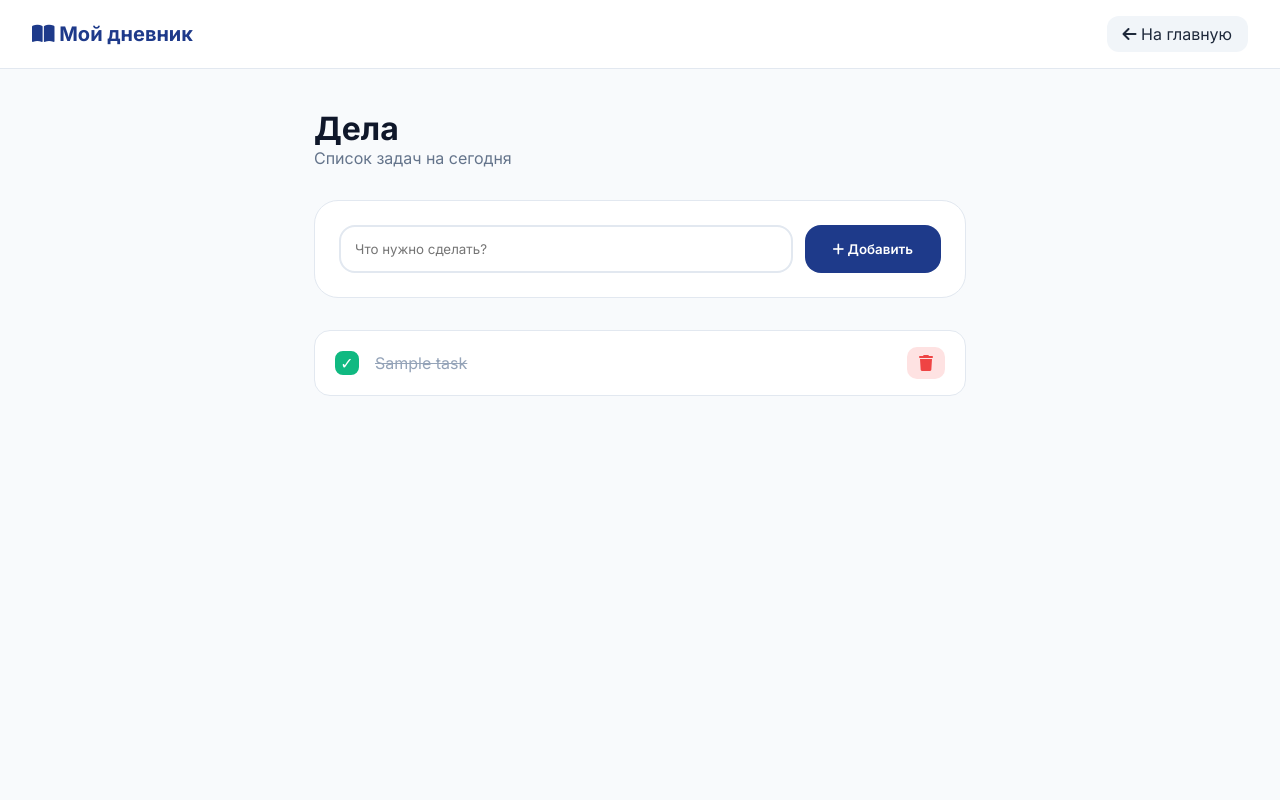
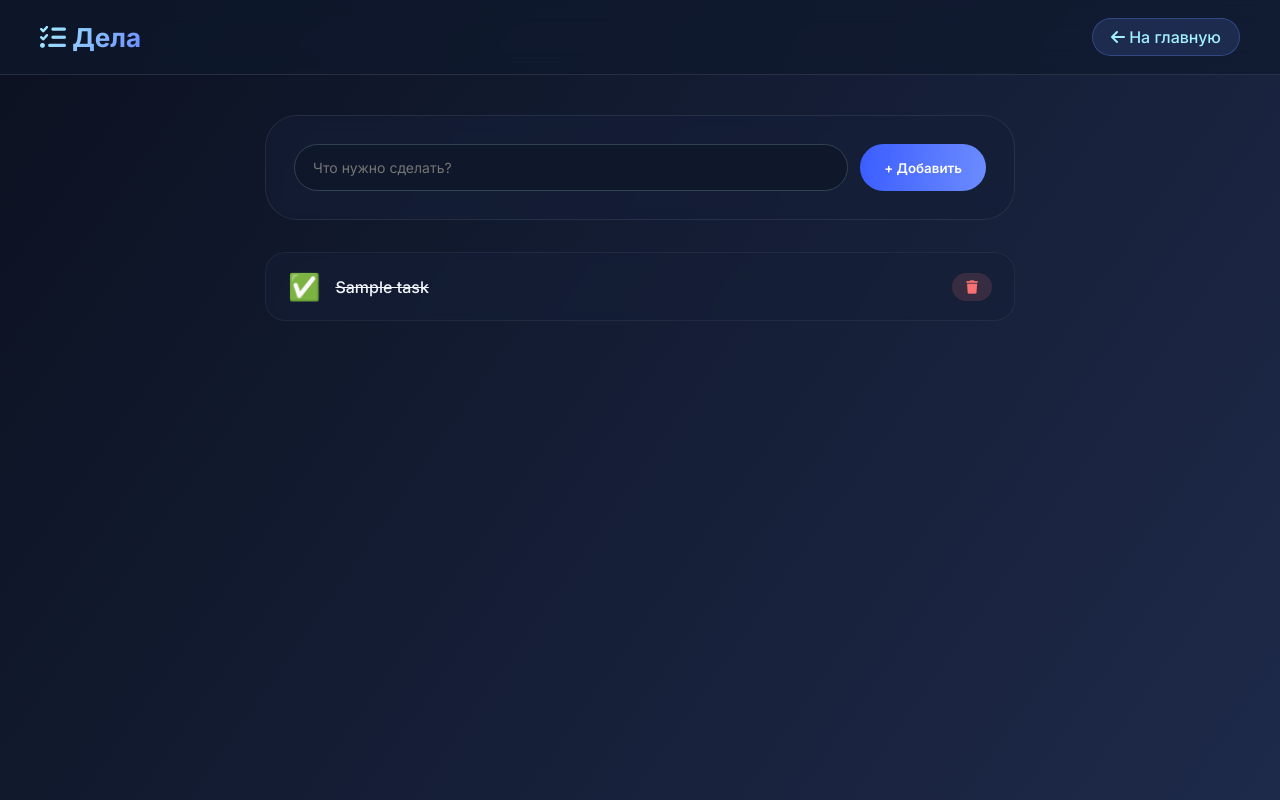
Before and after one commit to artemaas76/praktica_sait, a Flask app: page /tasks in a window 1280 px wide. Run offline with Flask 3, Linux system fonts and the light colour scheme; a user stored in the database is signed in; tables that the repository leaves empty hold one stand-in row (values such as "Sample post").

Commit message:
Update tasks.html

```diff
--- a/templates/tasks.html
+++ b/templates/tasks.html
@@ -2,54 +2,58 @@
 <html lang="ru">
 <head>
     <meta charset="UTF-8">
-    <title>Дела | Дневник</title>
-    <link href="https://fonts.googleapis.com/css2?family=Inter:wght@300;400;500;600;700&display=swap" rel="stylesheet">
+    <title>Дела</title>
+    <link href="https://fonts.googleapis.com/css2?family=Inter:opsz,wght@14..32,300;14..32,400;14..32,500;14..32,600;14..32,700&display=swap" rel="stylesheet">
     <link rel="stylesheet" href="https://cdnjs.cloudflare.com/ajax/libs/font-awesome/6.4.0/css/all.min.css">
     <style>
         * { margin: 0; padding: 0; box-sizing: border-box; font-family: 'Inter', sans-serif; }
-        body { background: #f8fafc; }
-        .navbar { background: white; border-bottom: 1px solid #e2e8f0; padding: 16px 32px; display: flex; justify-content: space-between; align-items: center; }
-        .logo { font-size: 20px; font-weight: 700; color: #1e3a8a; }
-        .back-btn { background: #f1f5f9; color: #1e293b; padding: 8px 16px; border-radius: 12px; text-decoration: none; }
-        .container { max-width: 700px; margin: 0 auto; padding: 40px 24px; }
-        h1 { font-size: 32px; font-weight: 700; color: #0f172a; }
-        .sub { color: #64748b; margin-bottom: 32px; }
-        .form-card { background: white; border-radius: 24px; padding: 24px; border: 1px solid #e2e8f0; margin-bottom: 32px; }
+        body { background: linear-gradient(125deg, #0B1120 0%, #1E2A4A 100%); min-height: 100vh; }
+        .glass-nav { background: rgba(15, 25, 45, 0.7); backdrop-filter: blur(12px); border-bottom: 1px solid rgba(255,255,255,0.1); padding: 18px 40px; display: flex; justify-content: space-between; align-items: center; }
+        .logo { font-size: 26px; font-weight: 700; background: linear-gradient(125deg, #A5F0FF, #6C8CFF); -webkit-background-clip: text; background-clip: text; color: transparent; }
+        .back-btn { background: rgba(100,140,255,0.15); border: 1px solid rgba(100,140,255,0.3); color: #A5F0FF; padding: 8px 18px; border-radius: 40px; text-decoration: none; font-weight: 500; transition: all 0.2s; }
+        .back-btn:hover { background: rgba(100,140,255,0.3); }
+        .container { max-width: 800px; margin: 40px auto; padding: 0 25px; }
+        .form-card { background: rgba(20, 30, 55, 0.6); backdrop-filter: blur(8px); border: 1px solid rgba(255,255,255,0.08); border-radius: 32px; padding: 28px; margin-bottom: 32px; }
         .input-group { display: flex; gap: 12px; }
-        .input-group input { flex: 1; padding: 14px; border: 2px solid #e2e8f0; border-radius: 16px; }
-        button { background: #1e3a8a; color: white; border: none; padding: 14px 28px; border-radius: 16px; font-weight: 600; cursor: pointer; }
-        .task-card { background: white; border-radius: 16px; padding: 16px 20px; border: 1px solid #e2e8f0; margin-bottom: 12px; display: flex; justify-content: space-between; align-items: center; }
-        .task-left { display: flex; align-items: center; gap: 16px; }
-        .task-check { width: 24px; height: 24px; border-radius: 8px; border: 2px solid #cbd5e1; display: inline-flex; align-items: center; justify-content: center; text-decoration: none; }
-        .task-check.done { background: #10b981; border-color: #10b981; color: white; }
-        .task-title.done { text-decoration: line-through; color: #94a3b8; }
-        .delete-task { color: #ef4444; text-decoration: none; background: #fee2e2; padding: 6px 12px; border-radius: 10px; }
+        .input-group input { flex: 1; background: #0F172A; border: 1px solid #334155; border-radius: 40px; padding: 14px 18px; color: #F1F5F9; font-size: 14px; }
+        .input-group input:focus { outline: none; border-color: #6C8CFF; }
+        button { background: linear-gradient(95deg, #3B5DFF, #6C8CFF); border: none; padding: 12px 24px; border-radius: 40px; color: white; font-weight: 600; cursor: pointer; transition: 0.2s; }
+        button:hover { transform: translateY(-2px); }
+        .task-card { background: rgba(20, 30, 55, 0.5); backdrop-filter: blur(4px); border: 1px solid rgba(255,255,255,0.06); border-radius: 20px; padding: 18px 22px; margin-bottom: 14px; display: flex; align-items: center; justify-content: space-between; transition: all 0.2s; }
+        .task-card:hover { border-color: rgba(100,140,255,0.3); background: rgba(30, 45, 75, 0.6); }
+        .task-left { display: flex; align-items: center; gap: 15px; }
+        .task-check { text-decoration: none; font-size: 26px; }
+        .task-done { text-decoration: line-through; color: #94A3B8; }
+        .task-title { color: #F1F5F9; font-weight: 500; font-size: 16px; }
+        .delete-task { background: rgba(248,113,113,0.15); border: none; color: #F87171; padding: 6px 14px; border-radius: 30px; cursor: pointer; transition: 0.2s; }
+        .delete-task:hover { background: rgba(248,113,113,0.3); }
+        .empty-state { text-align: center; padding: 60px 20px; background: rgba(20,30,55,0.4); border-radius: 32px; color: #64748B; }
     </style>
 </head>
 <body>
-    <div class="navbar">
-        <div class="logo"><i class="fas fa-book-open"></i> Мой дневник</div>
+    <div class="glass-nav">
+        <div class="logo"><i class="fas fa-list-check"></i> Дела</div>
         <a href="/" class="back-btn"><i class="fas fa-arrow-left"></i> На главную</a>
     </div>
     <div class="container">
-        <h1>Дела</h1>
-        <div class="sub">Список задач на сегодня</div>
         <div class="form-card">
             <form method="POST" action="/add_task" class="input-group">
                 <input type="text" name="title" placeholder="Что нужно сделать?" required>
-                <button type="submit"><i class="fas fa-plus"></i> Добавить</button>
+                <button type="submit">+ Добавить</button>
             </form>
         </div>
         {% for task in tasks %}
         <div class="task-card">
             <div class="task-left">
-                <a href="/toggle_task/{{ task[0] }}" class="task-check {% if task[3] %}done{% endif %}">{% if task[3] %}✓{% else %}○{% endif %}</a>
-                <span class="task-title {% if task[3] %}done{% endif %}">{{ task[2] }}</span>
+                <a href="/toggle_task/{{ task[0] }}" class="task-check">{% if task[3] %}✅{% else %}⬜{% endif %}</a>
+                <span class="task-title {% if task[3] %}task-done{% endif %}">{{ task[2] }}</span>
             </div>
-            <a href="/delete_task/{{ task[0] }}" class="delete-task" onclick="return confirm('Удалить?')"><i class="fas fa-trash"></i></a>
+            <form method="POST" action="/delete_task/{{ task[0] }}" style="display: inline;" onsubmit="return confirm('Удалить дело?')">
+                <button type="submit" class="delete-task"><i class="fas fa-trash"></i></button>
+            </form>
         </div>
         {% else %}
-        <div style="text-align: center; padding: 60px; background: white; border-radius: 24px;">Нет дел</div>
+        <div class="empty-state"><i class="fas fa-check-circle" style="font-size: 48px; margin-bottom: 16px; display: block;"></i>Нет дел, отдыхай</div>
         {% endfor %}
     </div>
 </body>
```
